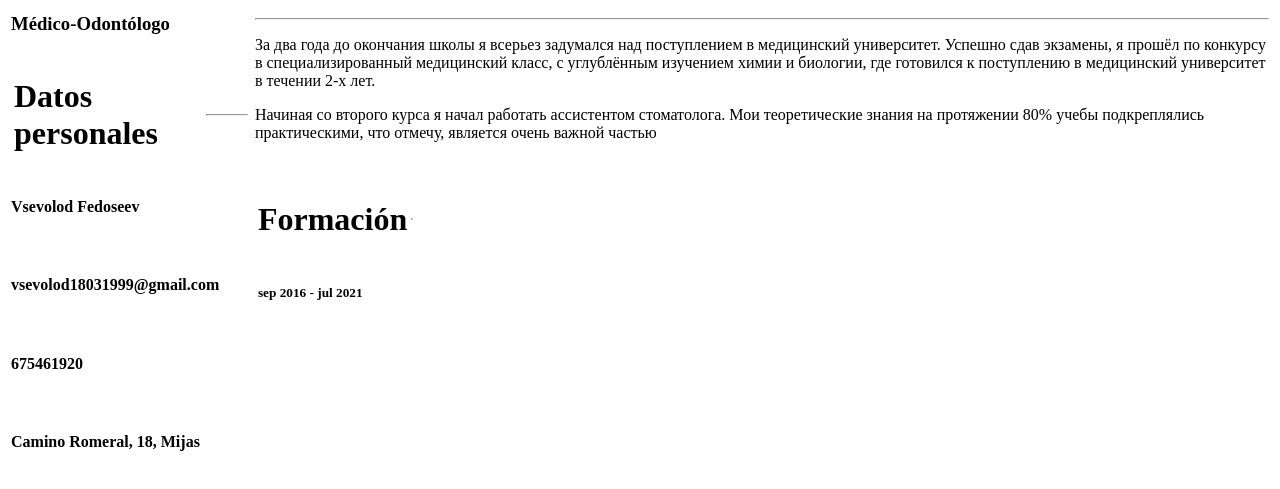
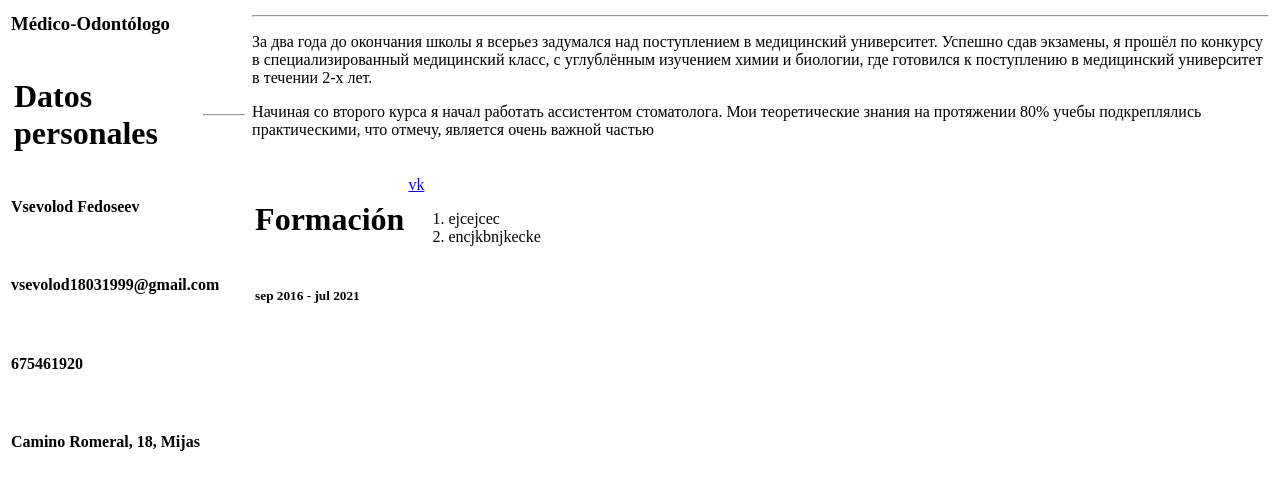
Before and after one commit to Romeral18/hello-world, a plain HTML site: page index.html in a window 1280 px wide. Shown: the part 219-708 px from the top of the page. Drawn offline with Linux system fonts and the light colour scheme.

Commit message:
init commit

```diff
--- a/index.html
+++ b/index.html
@@ -69,7 +69,13 @@
 
                         </td>
                         <td>
-                            <hr>
+                            <a href="vk.com">vk</a>
+                            <ol>
+                                <li>ejcejcec</li>
+                                <li>encjkbnjkecke
+
+                                </li>
+                            </ol>
 
                         </td>
                     </tr>
```
Also changed, not shown: Фото.jpg (added).
